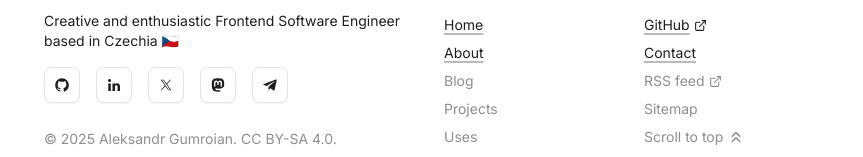
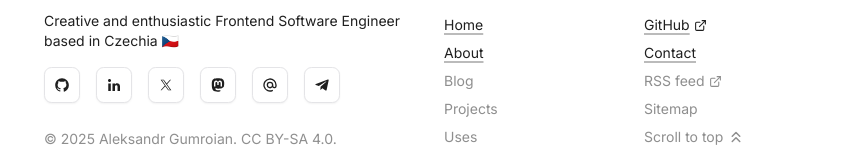
Before and after one commit to aleksan4eg/aleksan4eg.dev, a Next.js app: page /en/about in a window 1280 px wide. Shown: the part 1021-1178 px from the top of the page, without its empty margins (208-1071 px from the left). Built offline with nearby package versions, Linux system fonts and the light colour scheme.

Commit message:
feat: add email icon and link to social links component

```diff
--- a/components/atoms/icons.ts
+++ b/components/atoms/icons.ts
@@ -24,3 +24,6 @@ export const xTwitter =
 
 export const telegram =
     "m20.665 3.717-17.73 6.837c-1.21.486-1.203 1.161-.222 1.462l4.552 1.42 10.532-6.645c.498-.303.953-.14.579.192l-8.533 7.701h-.002l.002.001-.314 4.692c.46 0 .663-.211.921-.46l2.211-2.15 4.599 3.397c.848.467 1.457.227 1.668-.785l3.019-14.228c.309-1.239-.473-1.8-1.282-1.434z";
+
+export const email =
+    "M15.6 15.47A4.99 4.99 0 0 1 7 12a5 5 0 0 1 10 0v1.5a1.5 1.5 0 1 0 3 0V12a8 8 0 1 0-4.94 7.4 1 1 0 1 1 .77 1.84A10 10 0 1 1 22 12v1.5a3.5 3.5 0 0 1-6.4 1.97zM12 15a3 3 0 1 0 0-6 3 3 0 0 0 0 6z";
--- a/components/molecules/social-links/index.tsx
+++ b/components/molecules/social-links/index.tsx
@@ -1,11 +1,20 @@
+/*
+ * © 2025 Aleksandr Gumroian (https://aleksan4eg.dev)
+ *
+ * This is free software, licensed under the GNU General Public License v3.
+ * See /LICENSE for more information.
+ */
+
 import {
     github,
     linkedin,
     mastodon,
     xTwitter,
     telegram,
+    email,
 } from "@/components/atoms/icons";
 import SocialLink from "@/components/molecules/social-links/social-link";
+import { cn } from "@/lib/utils";
 
 export interface SocialLink {
     icon: string;
@@ -39,6 +48,12 @@ const SOCIAL_LINKS = [
         ariaLabel: "Aleksandr Gumroian's Mastodon",
     },
     {
+        id: "email",
+        href: "mailto:a.gumroian@gmail.com",
+        icon: email,
+        ariaLabel: "Aleksandr Gumroian's Email",
+    },
+    {
         id: "telegram",
         href: "https://t.me/aleksan4eg",
         icon: telegram,
@@ -46,9 +61,9 @@ const SOCIAL_LINKS = [
     },
 ];
 
-const SocialLinks = () => {
+const SocialLinks = ({ className }: { className?: string }) => {
     return (
-        <div className="flex space-x-4">
+        <div className={cn("flex gap-4", className)}>
             {SOCIAL_LINKS.map(({ id, icon, href, ariaLabel }) => (
                 <SocialLink
                     key={id}
```
